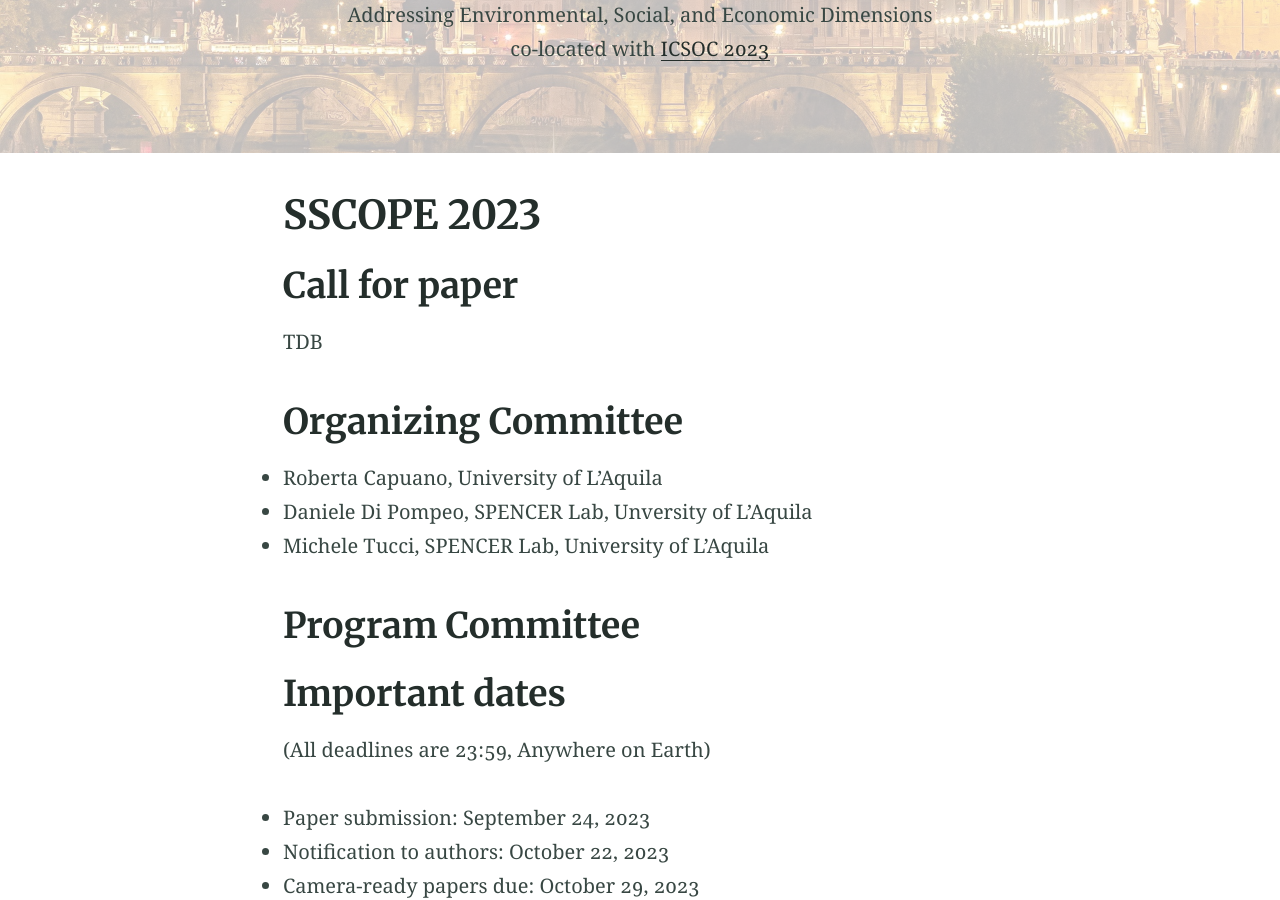
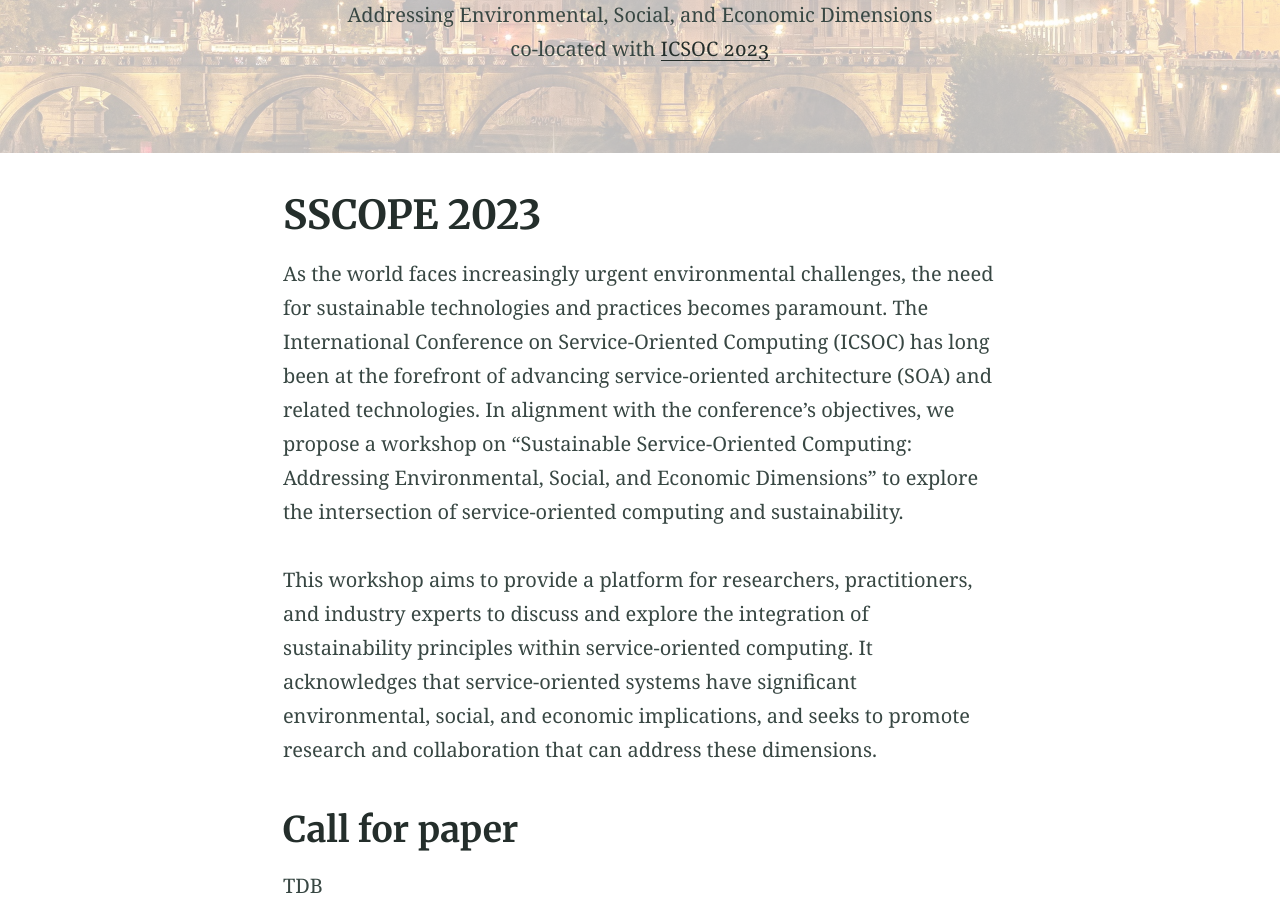
Before and after one commit to sscope-workshop/sscope-workshop.github.io, a Jekyll site: the page built from index.md, in a window 1280 px wide and 900 px high, scrolled down 255 px. Built offline with Jekyll 4.4.1, drawn with Linux system fonts in a browser that asks for light colours.

Commit message:
add goal

```diff
--- a/index.md
+++ b/index.md
@@ -9,6 +9,9 @@ feature_image: "/uploads/sscope_rome.jpg"
 excerpt: "Alembic is a starting point for [Jekyll](https://jekyllrb.com/) projects. Rather than starting from scratch, this boilerplate is designed to get the ball rolling immediately. Install it, configure it, tweak it, push it."
 ---
 
+As the world faces increasingly urgent environmental challenges, the need for sustainable technologies and practices becomes paramount. The International Conference on Service-Oriented Computing (ICSOC) has long been at the forefront of advancing service-oriented architecture (SOA) and related technologies. In alignment with the conference's objectives, we propose a workshop on "Sustainable Service-Oriented Computing: Addressing Environmental, Social, and Economic Dimensions" to explore the intersection of service-oriented computing and sustainability.
+
+This workshop aims to provide a platform for researchers, practitioners, and industry experts to discuss and explore the integration of sustainability principles within service-oriented computing. It acknowledges that service-oriented systems have significant environmental, social, and economic implications, and seeks to promote research and collaboration that can address these dimensions.
 
 
 ## Call for paper
```
